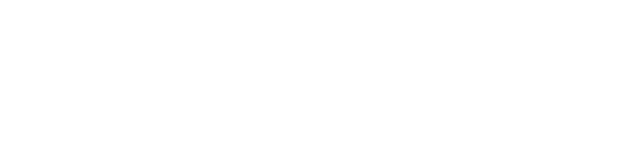
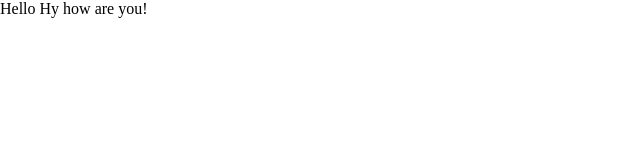
Before and after one commit to razakhan5864/raza, a plain HTML site: page index.html in a window 1280 px wide. Shown: the whole page, without its empty margins (0-640 px from the left). Drawn offline with Linux system fonts and the light colour scheme.

Commit message:
first commit

```diff
--- a/index.html
+++ b/index.html
@@ -7,7 +7,7 @@
     <link rel="stylesheet" href="style.css">
 </head>
 <body>
-
+ Hello Hy how are you!
 
 
 </body>
```
